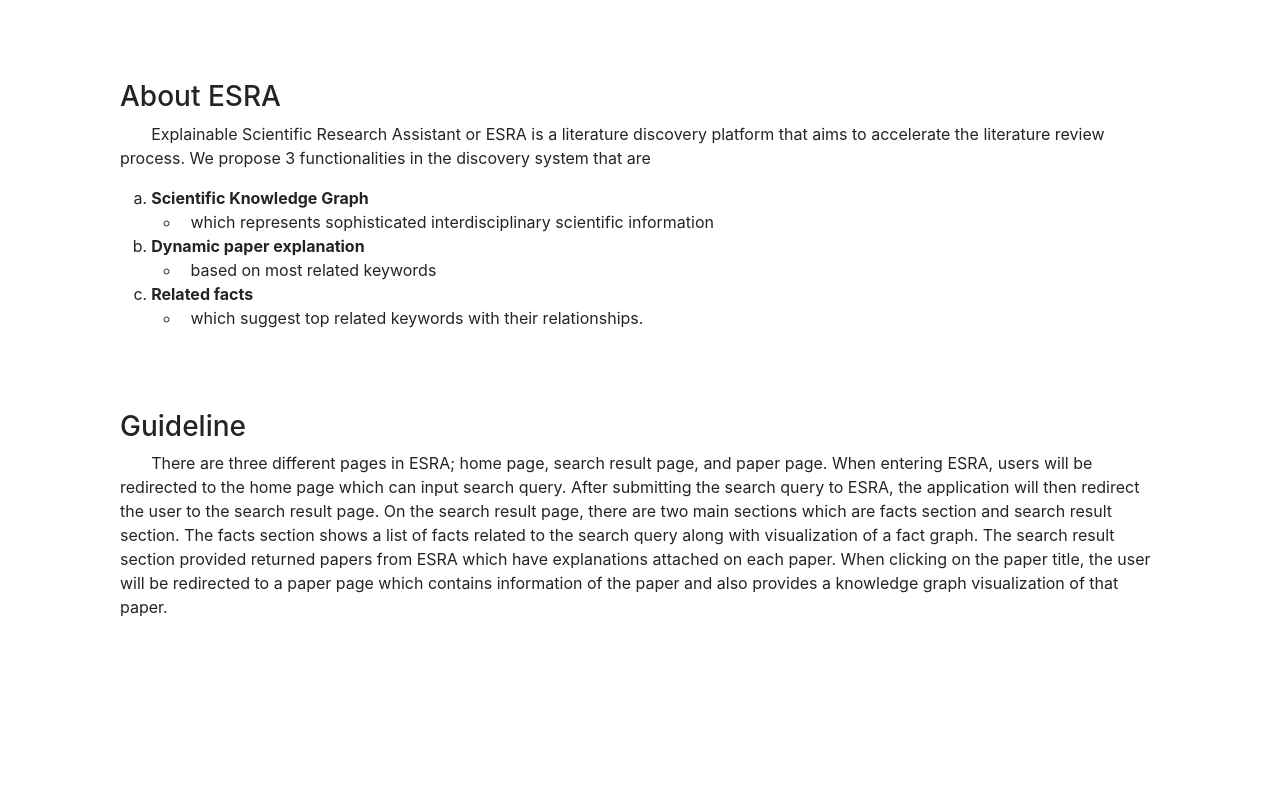
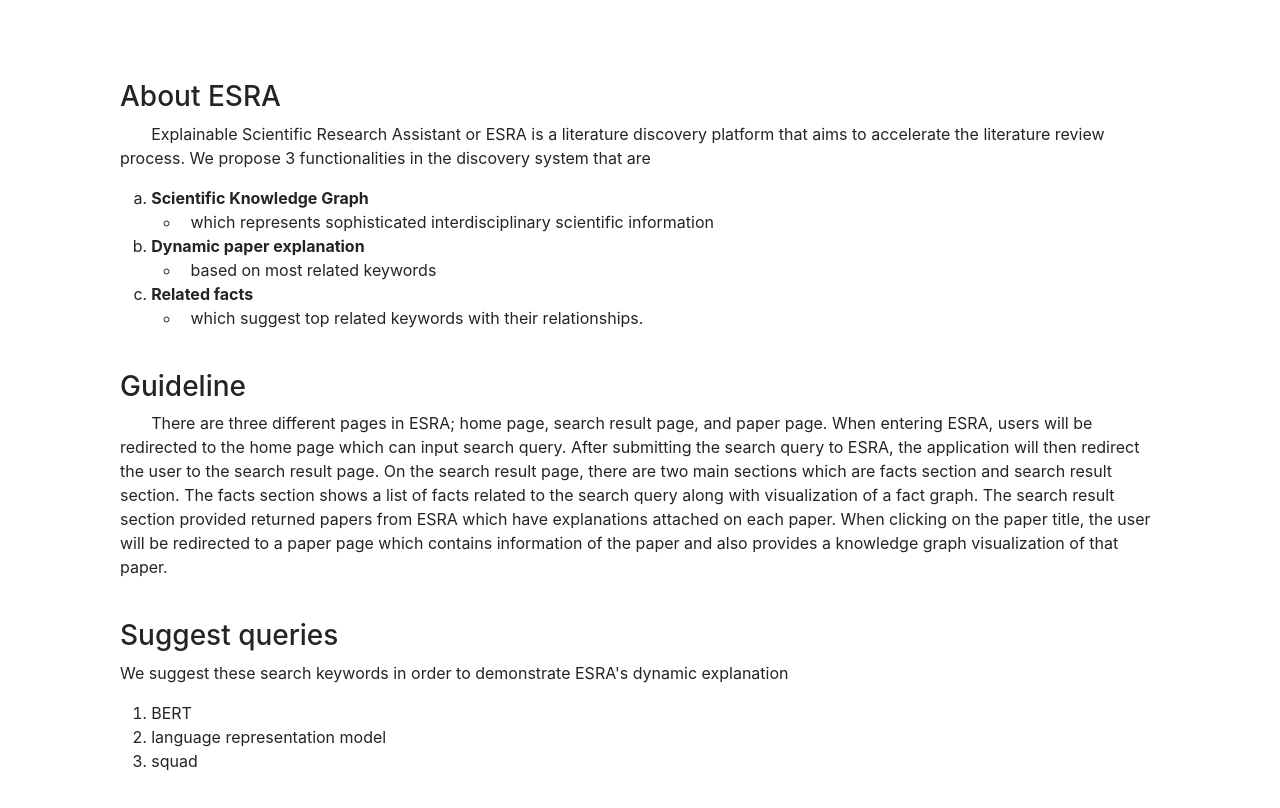
Before and after one commit to StonehengeNLP/ESRA-Frontend, a React (Create React App) app: page /about in a window 1280 px wide. Shown: the top 808 px of the page. Built offline with nearby package versions, Linux system fonts and the light colour scheme; no server answers.

Commit message:
Update: about page

```diff
--- a/src/css/about.css
+++ b/src/css/about.css
@@ -1,15 +1,21 @@
+.list {
+    padding: 0 3%;
+}
+
 .feature-list {
     list-style-type: lower-alpha;
-    padding: 0 3%;
 }
 
 .sublist {
     list-style-type: circle;
-    padding: 0 3%;
+}
+
+.about-page {
+    margin: 10vh 0;
 }
 
 .text-section {
-    margin: 10vh 15vh 0vh 15vh;
+    margin: 5vh 15vh 0 15vh;
 }
 
 .paragraph {
--- a/src/pages/About.js
+++ b/src/pages/About.js
@@ -4,8 +4,8 @@ import '../css/about.css';
 
 function About(props) {
     return (
-        <div>
-            <section className='about text-section'>
+        <div className='about-page'>
+            <div className='about text-section'>
                 <h3>About ESRA</h3>
                 <p className='paragraph'>
                     Explainable Scientific Research Assistant or ESRA is
@@ -13,10 +13,10 @@ function About(props) {
                     the literature review process. We propose 3 functionalities
                     in the discovery system that are
                 </p>
-                <ol className='feature-list'>
+                <ol className='feature-list list'>
                     <li>
                         <b>Scientific Knowledge Graph</b>
-                        <ul className='sublist'>
+                        <ul className='sublist list'>
                             <li>
                                 which represents sophisticated interdisciplinary
                                 scientific information
@@ -25,7 +25,7 @@ function About(props) {
                     </li>
                     <li>
                         <b>Dynamic paper explanation</b>
-                        <ul className='sublist'>
+                        <ul className='sublist list'>
                             <li>
                                 based on most related keywords
                             </li>
@@ -33,7 +33,7 @@ function About(props) {
                     </li>
                     <li>
                         <b>Related facts</b>
-                        <ul className='sublist'>
+                        <ul className='sublist list'>
                             <li>
                                 which suggest top related keywords with their
                                 relationships.
@@ -41,7 +41,7 @@ function About(props) {
                         </ul>
                     </li>
                 </ol>
-            </section>
+            </div>
             <section className='guideline text-section'>
                 <h3>Guideline</h3>
                 <p className='paragraph'>
@@ -58,6 +58,15 @@ function About(props) {
                      knowledge graph visualization of that paper.
                 </p>
             </section>
+            <section className='text-section'>
+                <h3>Suggest queries</h3>
+                <p>We suggest these search keywords in order to demonstrate ESRA's dynamic explanation</p>
+                <ol className='list'>
+                    <li>BERT</li>
+                    <li>language representation model</li>
+                    <li>squad</li>
+                </ol>
+            </section>
         </div>
     )
 }
```
